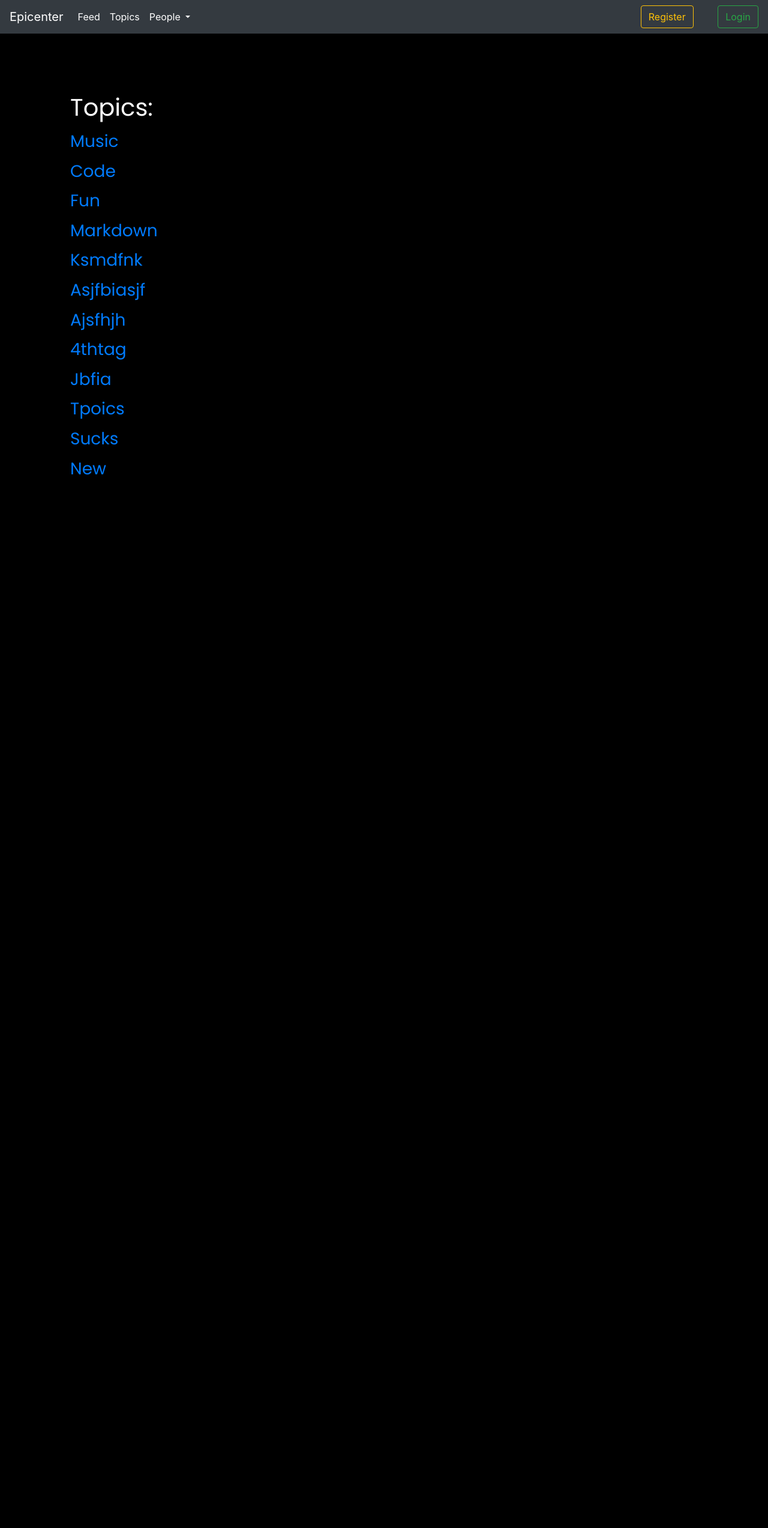
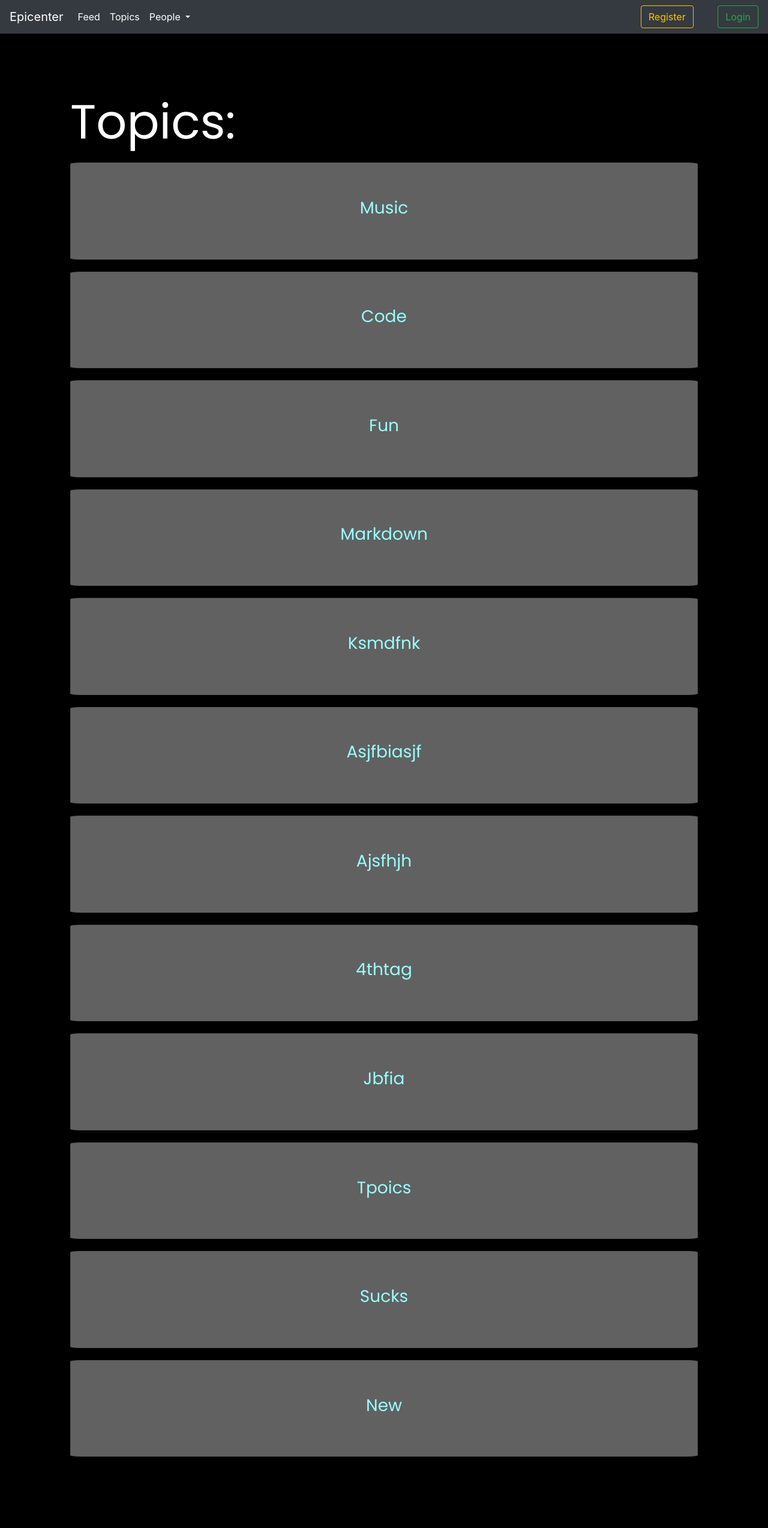
Before and after one commit to adismort14/zapricon, a Django app: page /posts/topics/ in a window 1280 px wide. Shown: the whole page at 60% size. Before the commit the page ends 792 px from the top, so only its background shows below. Run offline with Django 3.2, Linux system fonts and the light colour scheme; data comes from the database, SQL or seed files in the repository; parts of the project's set-up code (start-up, migrations or seed data) failed here and were passed over; some libraries are stand-ins or nearby versions.

Commit message:
tushar ui

```diff
--- a/static/css/style.css
+++ b/static/css/style.css
@@ -66,3 +66,62 @@ div.content {
   background-color: rgb(97, 97, 97);
   color: white;
 }
+
+.jumbotron a h2{
+  color: white;
+}
+
+.jumbotron>a:hover{
+  text-decoration: none;
+
+}
+.jumbotron a h2:hover{
+  color:rgb(153, 255, 255);
+
+}
+
+.jumbotron p a{
+  color:rgb(153, 255, 255);
+}
+
+.topic-item {
+  color:rgb(153, 255, 255);
+}
+
+.topic-item:hover{
+  color: white;
+}
+
+.topic-item:hover{
+  text-decoration: none;
+}
+
+.card{
+  margin:20px auto;
+  background-color: rgb(97, 97, 97);
+  text-align: center;
+  border-radius: 1.5%;
+}
+
+.card-content{
+  padding-top: 4%;
+  padding-bottom: 5%;
+  font-size: xx-large;
+}
+
+.topic-header{
+  font-size: 10vh;
+  font-family: "Poppins";
+}
+.post-header{
+  font-size: 10vh;
+  font-family: "Poppins";
+}
+
+a>h3{
+  color:rgb(153, 255, 255);
+}
+
+a>h3:hover{
+  color: white;
+}
--- a/templates/posts/posts_home.html
+++ b/templates/posts/posts_home.html
@@ -7,7 +7,7 @@ Posts
 
 
 {%block content%}
-<h1>Posts</h1>
+<h1 class="post-header">Posts</h1>
 {%endblock%}
 
 
--- a/templates/posts/topics_page.html
+++ b/templates/posts/topics_page.html
@@ -8,19 +8,26 @@ Topics
 
 
 {%block content%}
-<h1>Topics:</h1>
+<h1 class="topic-header">Topics:</h1>
 
 
 {%if topics%}
 {%for topic in topics%}
 
+<div class="card">
+  <div class="card-content">
+    <p class="title">
       <p>
-	<a href="{%url 'posts:posts_by_topic' topic.slug %}">
+				<a href="{%url 'posts:posts_by_topic' topic.slug %}" class="topic-item">
 					<h3>
 						{{topic.name|title}}
 					</h3>
 				</a>
 			</p>
+    </p>
+  </div>
+</div>
+
 
 
 {%endfor%}
```
Lines whose indentation alone changed are shown as unchanged.
